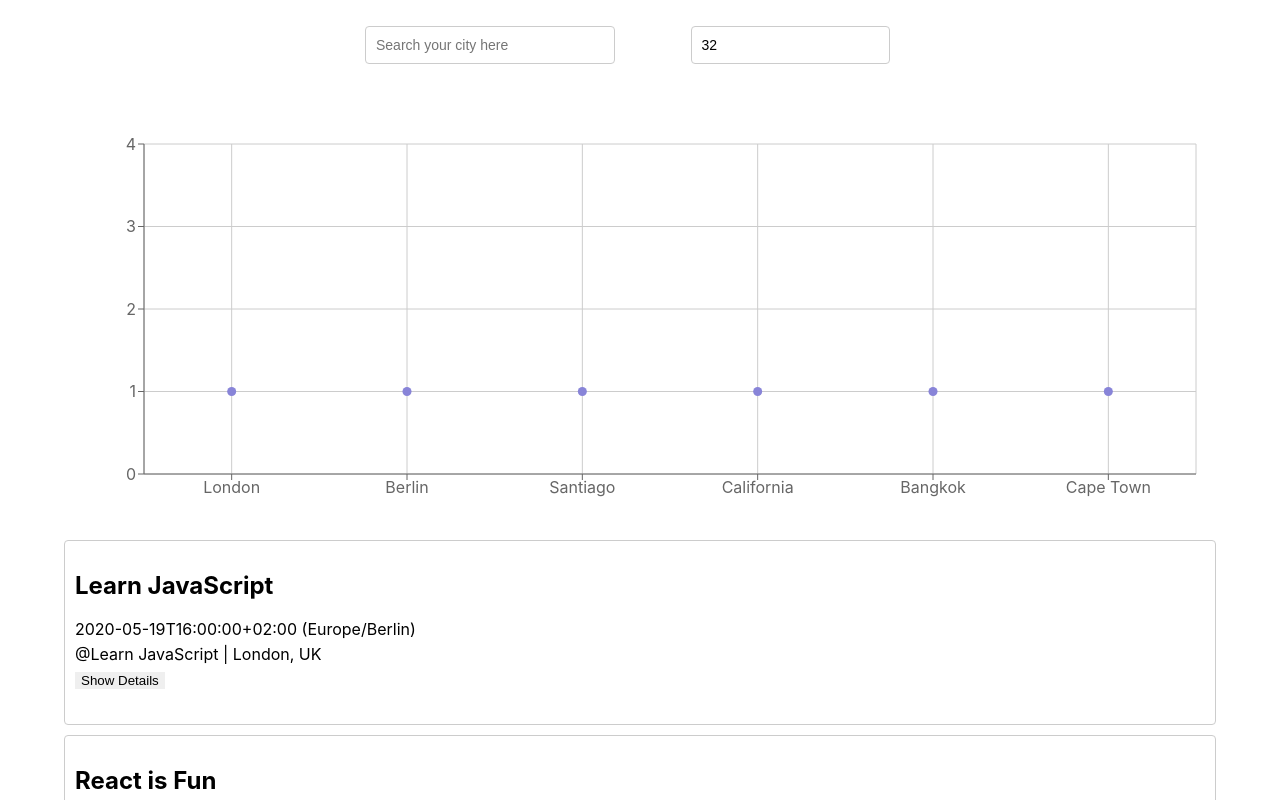
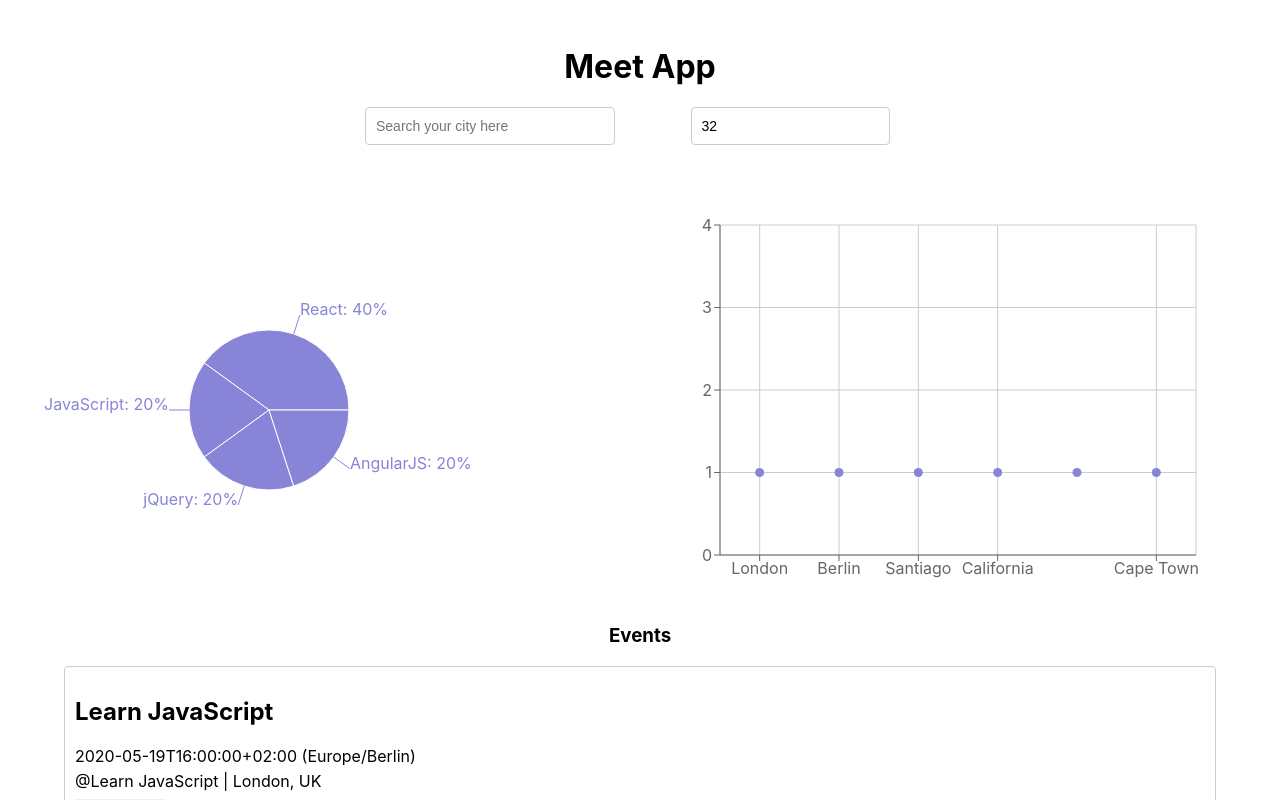
Before and after one commit to Sonam-22/meet, a React (Create React App) app: page / in a window 1280 px wide. Shown: the top 800 px of the page. Built offline with nearby package versions, Linux system fonts and the light colour scheme; what atatus-spa would draw is missing.

Commit message:
adds piechart to display topic distribution

```diff
--- a/src/App.css
+++ b/src/App.css
@@ -137,13 +137,15 @@
 
 .data-vis-wrapper {
   display: flex;
+  justify-content: center;
   align-items: center;
-  flex-direction: column;
+  flex-wrap: wrap;
+  flex-direction: row;
 }
-.data-vis-wrapper .recharts-responsive-container {
-  min-width: 100%;
-  display: flex;
+.data-vis-wrapper > div {
+  width: 50%;
 }
+
 .recharts-surface {
   overflow: visible;
 }
@@ -207,14 +209,11 @@
   flex-wrap: wrap;
 }
 
-@media only screen and (min-width: 992px) {
+@media only screen and (max-width: 992px) {
   .data-vis-wrapper {
-    flex-direction: row;
+    flex-direction: column;
   }
-  .data-vis-wrapper .recharts-responsive-container {
-    flex-basis: 50%;
-    max-width: 50%;
-    min-width: auto;
-    margin: 0 auto;
+  .data-vis-wrapper > div {
+    width: 100%;
   }
 }
--- a/src/App.js
+++ b/src/App.js
@@ -3,6 +3,7 @@
 import EventList from "./EventList";
 import CitySearch from "./CitySearch";
 import NumberOfEvents from "./NumberOfEvents";
+import EventGenre from "./EventGenre";
 import { InfoAlert } from "./Alert";
 import "./nprogress.css";
 import WelcomeScreen from "./WelcomeScreen";
@@ -87,9 +88,8 @@
   };
 
   render() {
-    const { locations, numberOfEvents } = this.state;
-    if (this.state.showWelcomeScreen === undefined)
-      return <div className="App" />;
+    const { locations, numberOfEvents, events, showWelcomeScreen } = this.state;
+    if (showWelcomeScreen === undefined) return <div className="App" />;
     return (
       <div className="App">
         {!navigator.onLine && (
@@ -98,29 +98,25 @@
             text="You are offline and currently viewing cached data"
           />
         )}
+        <h1>Meet App</h1>
+
         <div className="search-container">
-          <CitySearch
-            locations={this.state.locations}
-            updateEvents={this.updateEvents}
-          />
+          <CitySearch locations={locations} updateEvents={this.updateEvents} />
           <NumberOfEvents
-            numberOfEvents={this.state.numberOfEvents}
+            numberOfEvents={numberOfEvents}
             updateEvents={this.updateEvents}
           />
         </div>
         <div>
-          {/* <div className="App">
-          <h1>Meet App</h1>
-          <h4>Choose your nearest city</h4>
-          <CitySearch updateEvents={this.updateEvents} locations={locations} />
-          <NumberOfEvents
-            updateEvents={this.updateEvents}
-            numberOfEvents={numberOfEvents}
-          />
-          <h4>Events in each city</h4> */}
-
+          <div className="data-vis-wrapper">
+            <div>
+              <EventGenre events={events} />
+            </div>
+            <div>
               <ResponsiveContainer height={400}>
-            <ScatterChart margin={{ top: 20, right: 20, bottom: 20, left: 20 }}>
+                <ScatterChart
+                  margin={{ top: 20, right: 20, bottom: 20, left: 20 }}
+                >
                   <CartesianGrid />
                   <XAxis type="category" dataKey="city" name="city" />
                   <YAxis
@@ -133,13 +129,13 @@
                   <Scatter data={this.getData()} fill="#8884d8" />
                 </ScatterChart>
               </ResponsiveContainer>
-          <EventList events={this.state.events} />
+            </div>
+          </div>
+          <EventList events={events} />
         </div>
 
-        {/* <EventList events={this.state.events} /> */}
-
         <WelcomeScreen
-          showWelcomeScreen={this.state.showWelcomeScreen}
+          showWelcomeScreen={showWelcomeScreen}
           getAccessToken={() => {
             getAccessToken();
           }}
--- /dev/null
+++ b/src/EventGenre.js
@@ -0,0 +1,42 @@
+import React, { useEffect, useState } from "react";
+import { PieChart, Pie, ResponsiveContainer } from "recharts";
+
+const genres = ["React", "JavaScript", "Node", "jQuery", "AngularJS"];
+
+const EventGenre = ({ events }) => {
+  const [data, setData] = useState([]);
+
+  useEffect(() => {
+    const data = genres
+      .map((genre) => {
+        const value = events.filter((event) =>
+          event.summary.split(" ").includes(genre)
+        ).length;
+        return { name: genre, value };
+      })
+      .filter((d) => d.value > 0);
+
+    setData(data);
+  }, [events]);
+
+  return (
+    <ResponsiveContainer height={400} width="50%">
+      <PieChart>
+        <Pie
+          data={data}
+          cx={200}
+          cy={200}
+          margin={{ top: 20, right: 20, bottom: 20, left: 20 }}
+          label={({ name, percent }) =>
+            `${name}: ${(percent * 100).toFixed(0)}%`
+          }
+          outerRadius={80}
+          fill="#8884d8"
+          dataKey="value"
+        ></Pie>
+      </PieChart>
+    </ResponsiveContainer>
+  );
+};
+
+export default EventGenre;
--- a/src/EventList.js
+++ b/src/EventList.js
@@ -1,10 +1,13 @@
 import React, { Component } from "react";
+import { Fragment } from "react/cjs/react.production.min";
 import Event from "./Event";
 
 class EventList extends Component {
   render() {
     const { events } = this.props;
     return (
+      <Fragment>
+        <h3>Events</h3>
         <ul className="EventList">
           {events.map((event) => (
             <li key={event.id}>
@@ -12,6 +15,7 @@
             </li>
           ))}
         </ul>
+      </Fragment>
     );
   }
 }
```
Lines whose indentation alone changed are shown as unchanged.
